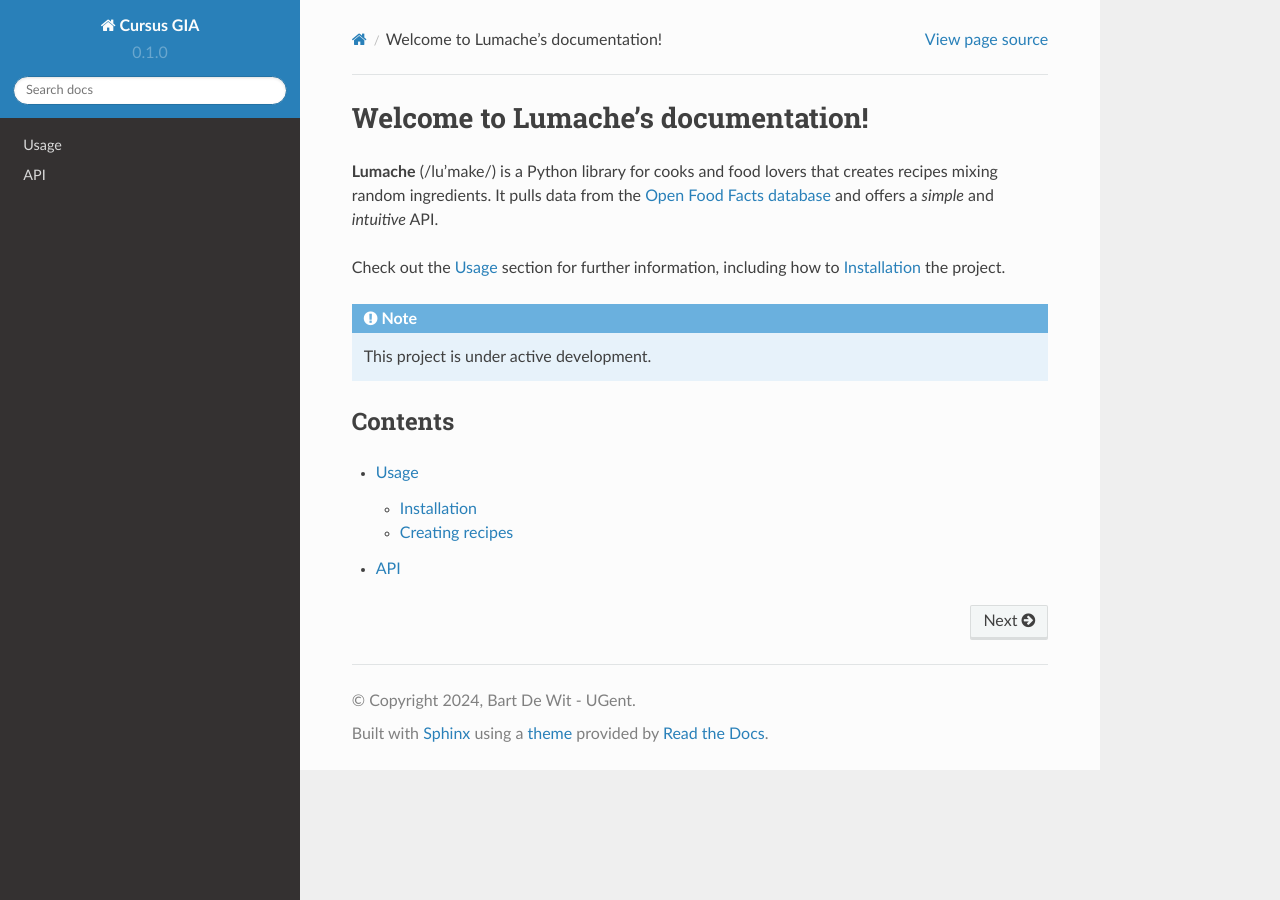
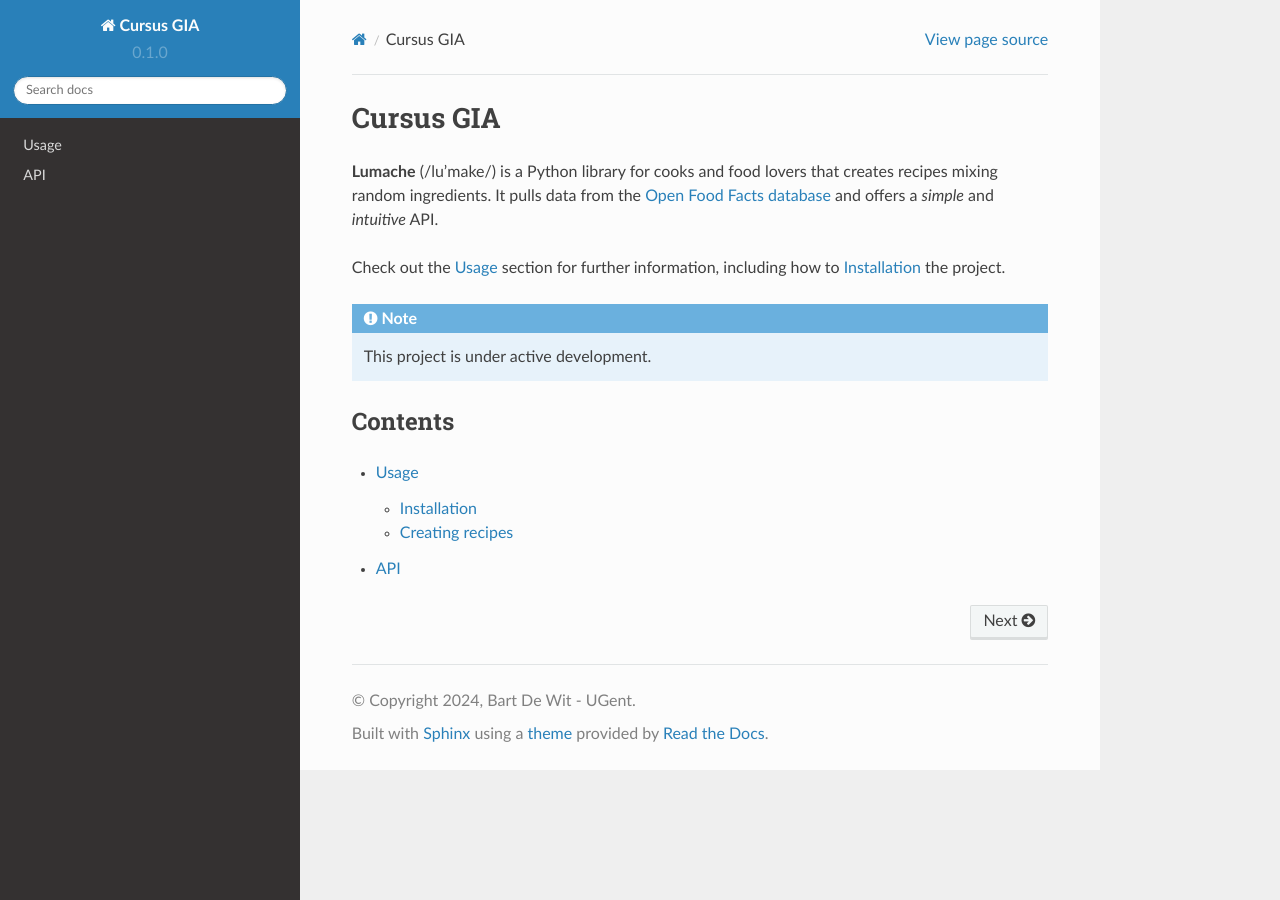
Before and after one commit to bartdewit03/cursus-gia, a Sphinx documentation site: the page built from docs/source/index.rst, in a window 1280 px wide. Built offline with Sphinx 7.4.7 and the Read the Docs theme 2.0.0, drawn with Linux system fonts in a browser that asks for light colours.

Commit message:
Update index.rst

```diff
--- a/docs/source/index.rst
+++ b/docs/source/index.rst
@@ -1,5 +1,5 @@
-Welcome to Lumache's documentation!
-===================================
+Cursus GIA
+==========
 
 **Lumache** (/lu'make/) is a Python library for cooks and food lovers
 that creates recipes mixing random ingredients.
```
